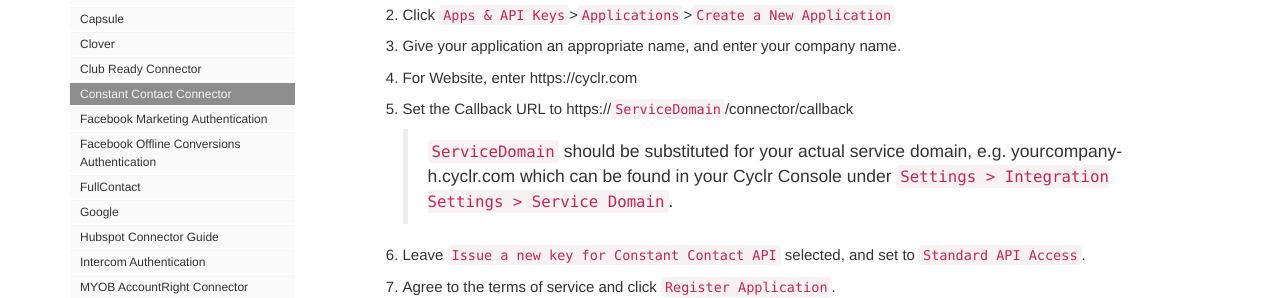
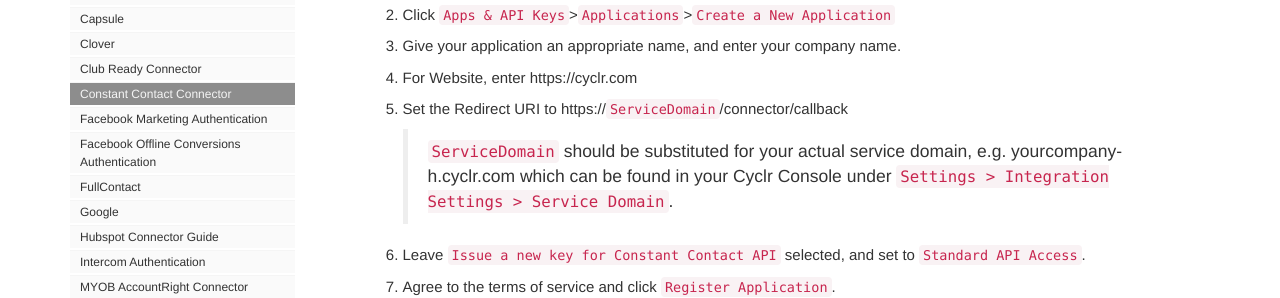
Before and after one commit to sneakysneak/docs, a Jekyll site: the page built from pages/connector-authentication/constant-contact.md, in a window 1280 px wide and 1150 px high. Shown: the part 463-761 px from the top of the window. Built offline with Jekyll 4.4.1, drawn with Linux system fonts in a browser that asks for light colours; comment, search, counter and statistics services are not loaded.

Commit message:
Update constant-contact.md

```diff
--- a/pages/connector-authentication/constant-contact.md
+++ b/pages/connector-authentication/constant-contact.md
@@ -16,7 +16,7 @@ To use the Constant Contact connector, you will first need to setup an applicati
 2. Click `Apps & API Keys`>`Applications`>`Create a New Application`
 3. Give your application an appropriate name, and enter your company name.
 4. For Website, enter https://cyclr.com
-5. Set the Callback URL to htt<span></span>ps://`ServiceDomain`/connector/callback
+5. Set the Redirect URI to htt<span></span>ps://`ServiceDomain`/connector/callback
 
     > `ServiceDomain` should be substituted for your actual service domain, e.g. yourcompany-h.cyclr.com which can be found in your Cyclr Console under `Settings > Integration Settings > Service Domain`.
 6. Leave `Issue a new key for Constant Contact API` selected, and set to `Standard API Access`.
```
